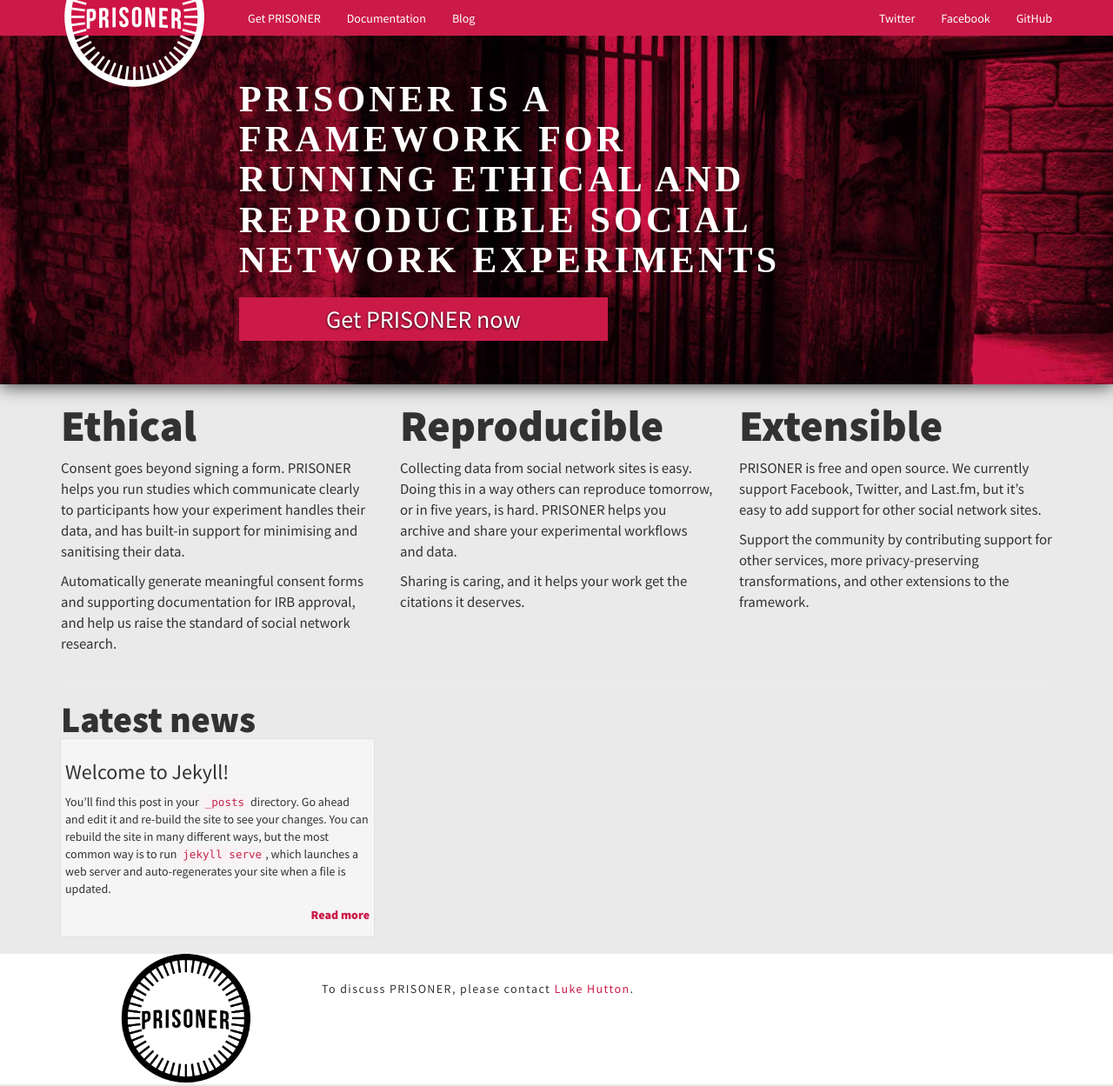
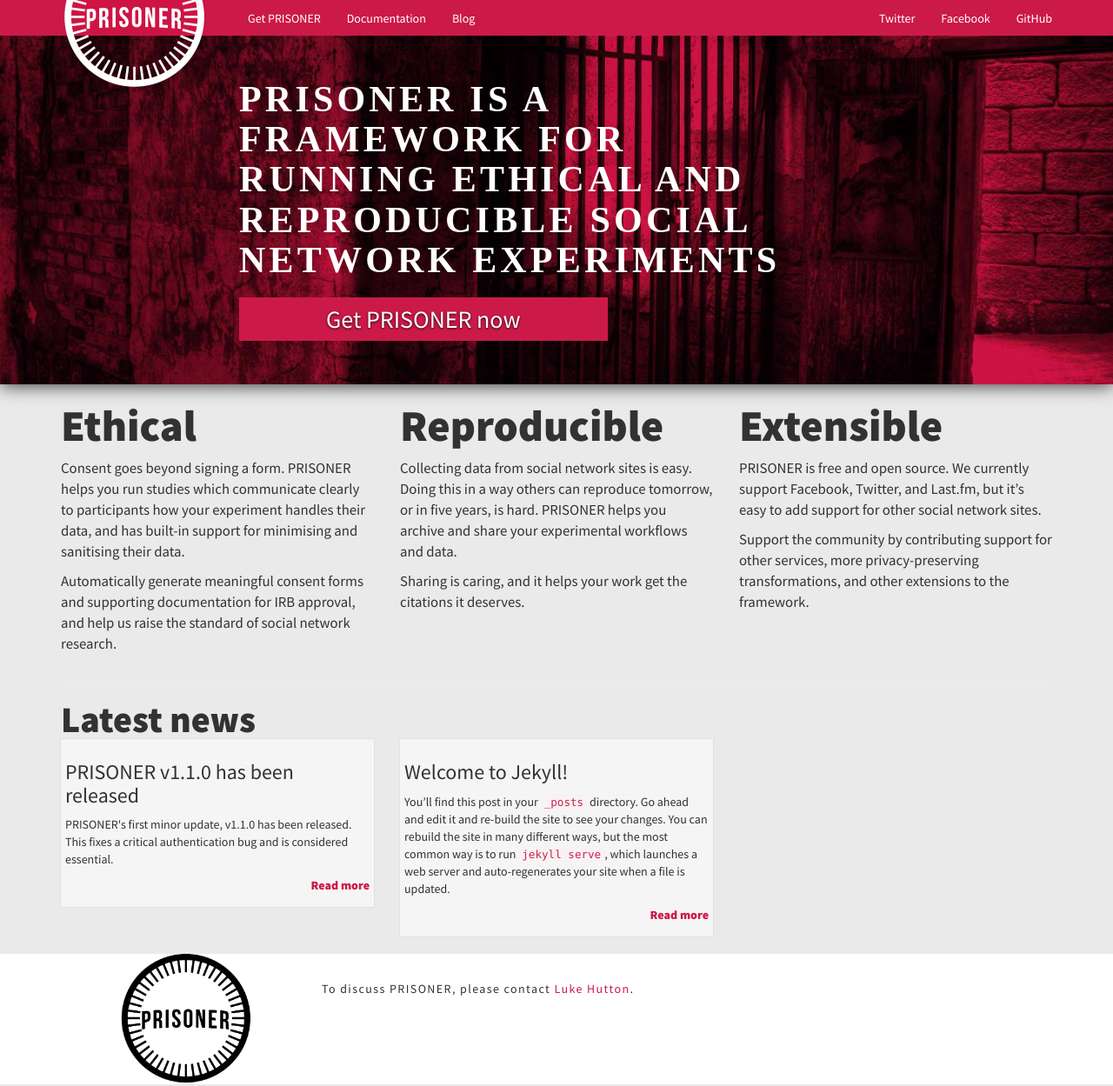
Before and after one commit to uoscompsci/PRISONER, a Jekyll site: the page built from index.html, in a window 1280 px wide. Shown: the whole page at 87% size. Built offline with Jekyll 4.4.1, drawn with Linux system fonts in a browser that asks for light colours; nearby versions of some CDN libraries; some of the changed lines change nothing that is shown.

Commit message:
prisoner announce post added

```diff
--- a/_includes/head.html
+++ b/_includes/head.html
@@ -24,7 +24,7 @@
   	<div class="container">
 
   	<div id="header_logo">
-		<img src="{{ site.github.url }}/weblogo.png" width="167px" alt="PRISONER">
+		<a href="{{ site.github.url }}"><img src="{{ site.github.url }}/weblogo.png" width="167px" alt="PRISONER"></a>
 	</div>
 
 	<div class="nav-contain">
--- /dev/null
+++ b/_posts/2016-07-11-v110.mdown
@@ -0,0 +1,38 @@
+---
+layout: post
+title:  "PRISONER v1.1.0 has been released"
+date:   2016-07-11 14:00:00 +0000
+categories: prisoner
+---
+
+PRISONER's first minor update, v1.1.0 has been released. This fixes a critical authentication bug and is considered essential.
+
+In addition, this update adds support for cascading policies which function much like CSS.
+Policies for service-specific objects will now inherit any policies for base Social Objects, unless explicitly overriden, or if a "none" attribute-policy is applied to nullify any inherited policies.
+
+Finally, there have been some minor improvements to the Twitter gateway to expose more properties.
+
+The PRISONER Docker image and Docker demo have been updated to this version.
+
+## Changelog
+
+### New features
+
+* In addition to "store" and "retrieve", a "none" attribute-policy or
+object-policy can be set to
+explicitly prohibit any processing of this attribute. This is implied if there
+is no policy set, so only required to invalidate an inherited policy.
+
+* Support for "expression-match" in object criteria allowing a request to be
+approved if some object-scoped expression matches a given value.
+
+* TwitterGateway now exposes the number of likes and retweets on a Note, and
+lists of followers/following People for each Person.
+
+### Bug fixes
+
+* Critical bug preventing authentication has been fixed.
+
+* Privacy policies now cascade correctly. A policy for a specific service will
+inherit policies for a base object, if there are any. Use the new
+attribute-policy type "none" to invalidate an inherited attribute policy.
--- a/index.html
+++ b/index.html
@@ -10,7 +10,7 @@
                   running ethical and reproducible
                   social network experiments
           </h1>
-          <a href="getprisoner.html"><div class="bigButton">Get PRISONER now</div></a>
+          <a href="{{ site.github.url }}/getprisoner.html"><div class="bigButton">Get PRISONER now</div></a>
       </div>
     </div>
 </div>
```
